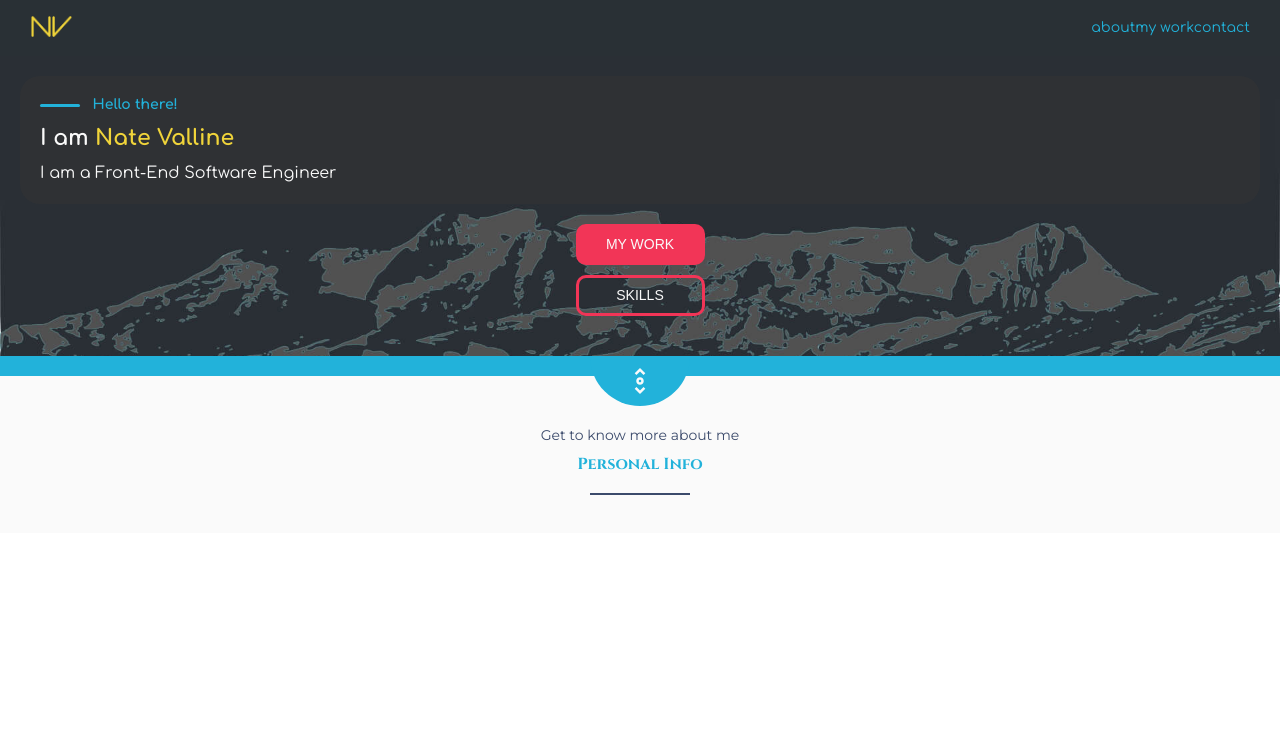
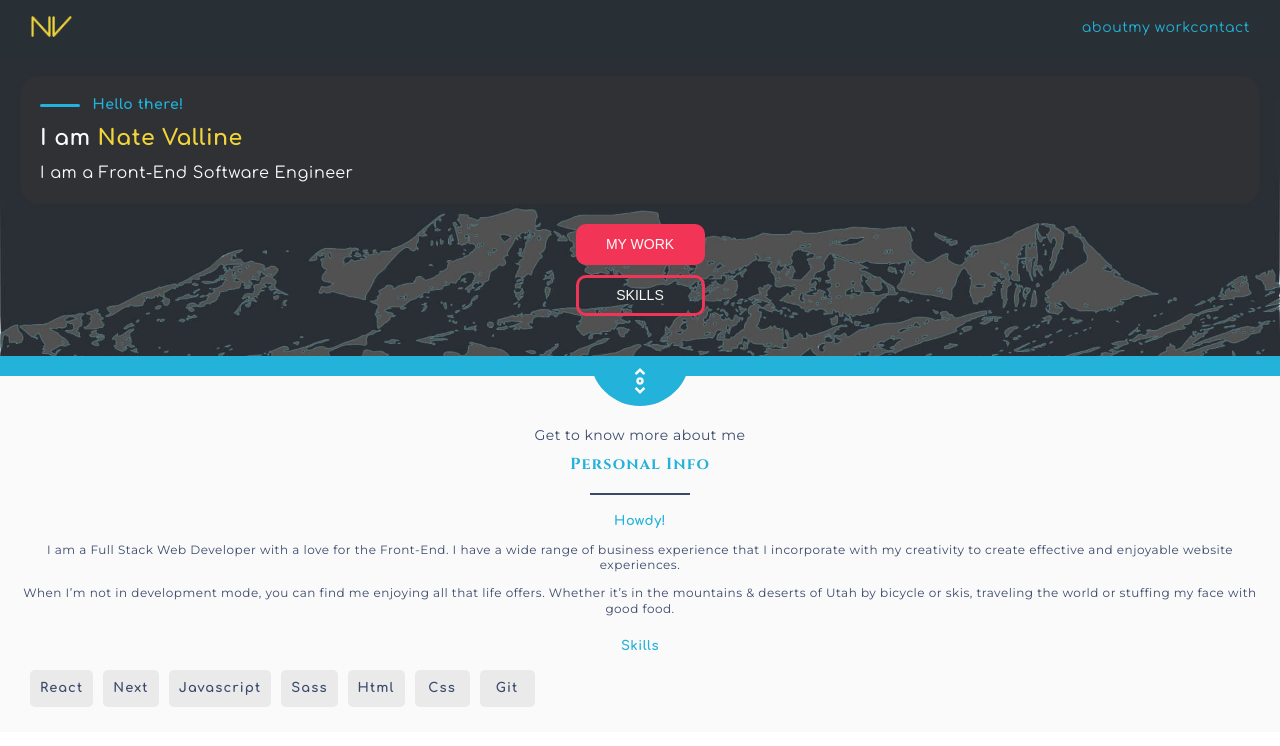
Before and after one commit to nvalline/portfolio-v5, a Next.js app: page / in a window 1280 px wide. Shown: the top 746 px of the page. Built offline with nearby package versions, Linux system fonts and the light colour scheme.

Commit message:
added bio content and skills

```diff
--- a/components/bio/bio.js
+++ b/components/bio/bio.js
@@ -1,14 +1,20 @@
 import SectionHeader from '../sectionHeaders';
+import BioContent from '../bio/bioContent';
+import BioSkills from '../bio/bioSkills';
 import bioStyles from '../../styles/Bio.module.scss';
 
 function bio() {
 	return (
-		<section>
+		<section className={bioStyles.bioContainer}>
 			<SectionHeader
 				title='Personal Info'
 				subtitle='Get to know more about me'
 				className={bioStyles.header}
 			/>
+			<div className={bioStyles.contentWrapper}>
+				<BioContent />
+				<BioSkills />
+			</div>
 		</section>
 	);
 }
--- /dev/null
+++ b/components/bio/bioContent.js
@@ -0,0 +1,21 @@
+import bioStyles from '../../styles/Bio.module.scss';
+
+function bioContent() {
+	return (
+		<div className={bioStyles.bioContent}>
+			<h3>Howdy!</h3>
+			<p>
+				I am a Full Stack Web Developer with a love for the Front-End. I have a
+				wide range of business experience that I incorporate with my creativity
+				to create effective and enjoyable website experiences.
+			</p>
+			<p>
+				When I’m not in development mode, you can find me enjoying all that life
+				offers. Whether it’s in the mountains & deserts of Utah by bicycle or
+				skis, traveling the world or stuffing my face with good food.
+			</p>
+		</div>
+	);
+}
+
+export default bioContent;
--- /dev/null
+++ b/components/bio/bioSkills.js
@@ -0,0 +1,18 @@
+import bioStyles from '../../styles/Bio.module.scss';
+
+function bioSkills() {
+	const skills = ['React', 'Next', 'Javascript', 'Sass', 'Html', 'Css', 'Git'];
+
+	return (
+		<div className={bioStyles.bioSkills}>
+			<h3>Skills</h3>
+			<div className={bioStyles.skillBtns}>
+				{skills.map((skill) => {
+					return <h4>{skill}</h4>;
+				})}
+			</div>
+		</div>
+	);
+}
+
+export default bioSkills;
--- a/styles/Bio.module.scss
+++ b/styles/Bio.module.scss
@@ -1,9 +1,11 @@
 @import 'variables';
+
+.bioContainer {
+	background-color: $primary-white;
 
 	.header {
 		width: 100%;
-	padding: 4rem 2rem 2rem;
-	background-color: $primary-white;
+		padding: 4rem 2rem 0;
 		text-align: center;
 
 		> h3 {
@@ -20,6 +22,7 @@
 			font-family: $main-header-font;
 			font-size: 1.6rem;
 			font-weight: 800;
+			letter-spacing: 1.1px;
 		}
 
 		> hr {
@@ -30,3 +33,62 @@
 			width: 10rem;
 		}
 	}
+
+	.contentWrapper {
+		padding: 0 2rem;
+
+		.bioContent {
+			text-align: center;
+
+			> h3 {
+				margin: 0;
+				color: $primary-light-blue;
+				font-size: 1.3rem;
+				font-weight: 800;
+			}
+
+			> p {
+				color: $primary-dark-blue;
+				font-family: $content-font;
+				font-size: 1.2rem;
+			}
+		}
+
+		.bioSkills {
+			padding-top: 1rem;
+
+			> h3 {
+				margin: 0;
+				text-align: center;
+				color: $primary-light-blue;
+				font-size: 1.3rem;
+				font-weight: 800;
+			}
+
+			.skillBtns {
+				display: flex;
+				flex-wrap: wrap;
+				justify-content: flex-start;
+				padding: 1.5rem 1rem;
+
+				> h4 {
+					display: inline-block;
+					min-width: 5.5rem;
+					border-radius: 5px;
+					margin: 0 0 1rem 0;
+					padding: 1rem;
+					text-align: center;
+					background-color: $primary-gray;
+					color: $primary-dark-blue;
+					font-size: 1.3rem;
+					font-weight: 800;
+					letter-spacing: 1.1px;
+
+					&:not(:last-child) {
+						margin-right: 1rem;
+					}
+				}
+			}
+		}
+	}
+}
--- a/styles/_variables.scss
+++ b/styles/_variables.scss
@@ -5,6 +5,7 @@ $primary-light-blue: #22b2da;
 $primary-white: #fafafa;
 $primary-pink: #f23557;
 $primary-black: #293035;
+$primary-gray: #eaeaea;
 
 // Secondary Colors
 $secondary-pink: #f05b76;
--- a/styles/globals.scss
+++ b/styles/globals.scss
@@ -8,6 +8,7 @@ body {
 	font-family: $primary-font;
 	font-size: 10px;
 	line-height: 1.3;
+	letter-spacing: 0.5px;
 }
 
 a,
```
Lines whose indentation alone changed are shown as unchanged.
